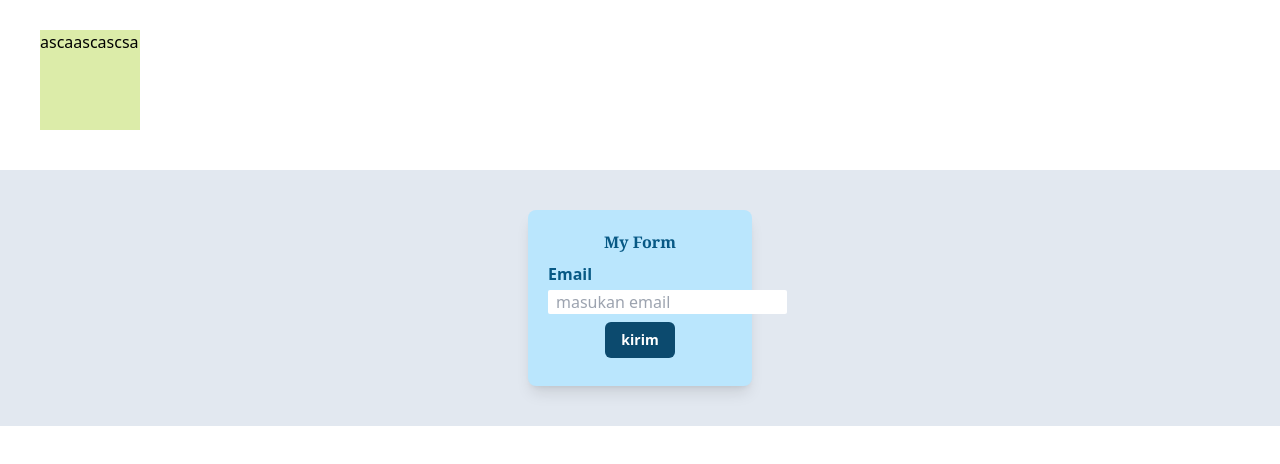
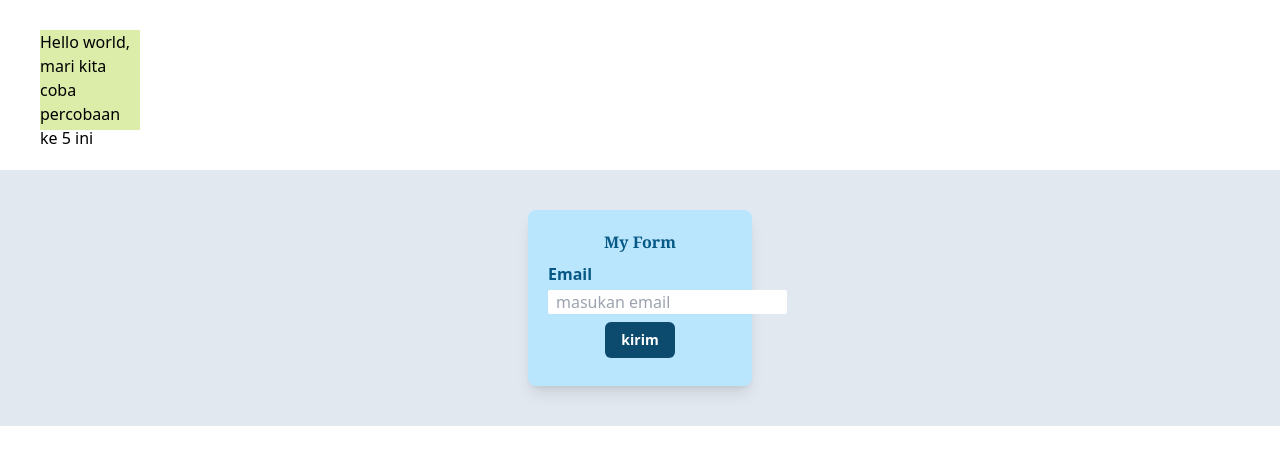
Before and after one commit to rizwanm0507/coba-tailwindcss, a website: page index.html in a window 1280 px wide. Shown: the part 58-522 px from the top of the page. Drawn offline with Linux system fonts and the light colour scheme.

```diff
--- a/index.html
+++ b/index.html
@@ -10,7 +10,7 @@
   <body>
     <h1 class="text-5xl text-hijau">Hello tailwindcss 3.3</h1>
 
-    <div class="kotak">ascaascascsa</div>
+    <div class="kotak">Hello world, mari kita coba percobaan ke 5 ini</div>
 
     <!-- Membuat tema warna -->
     <section id="myForm" class="flex h-64 justify-center bg-slate-200">
```
